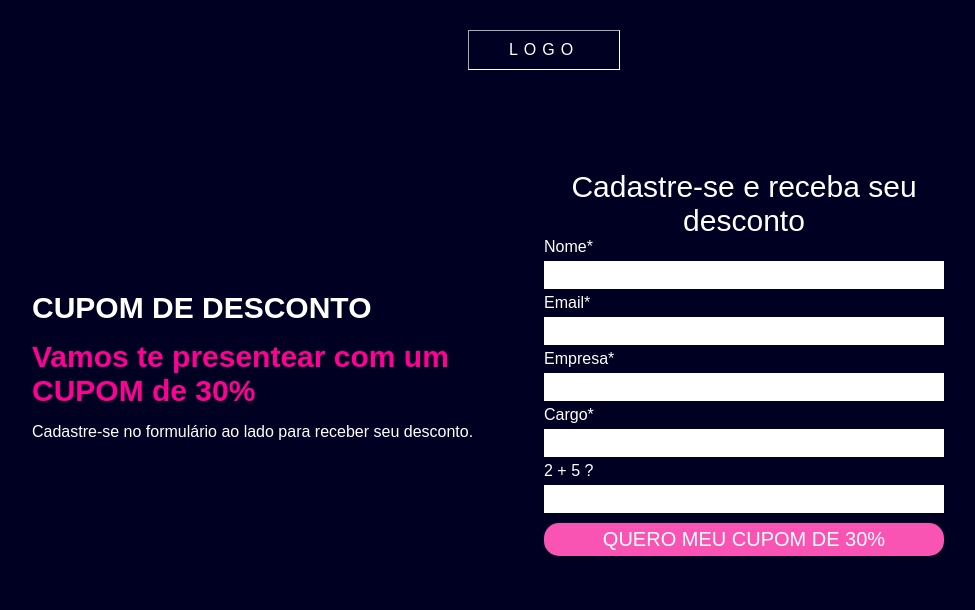
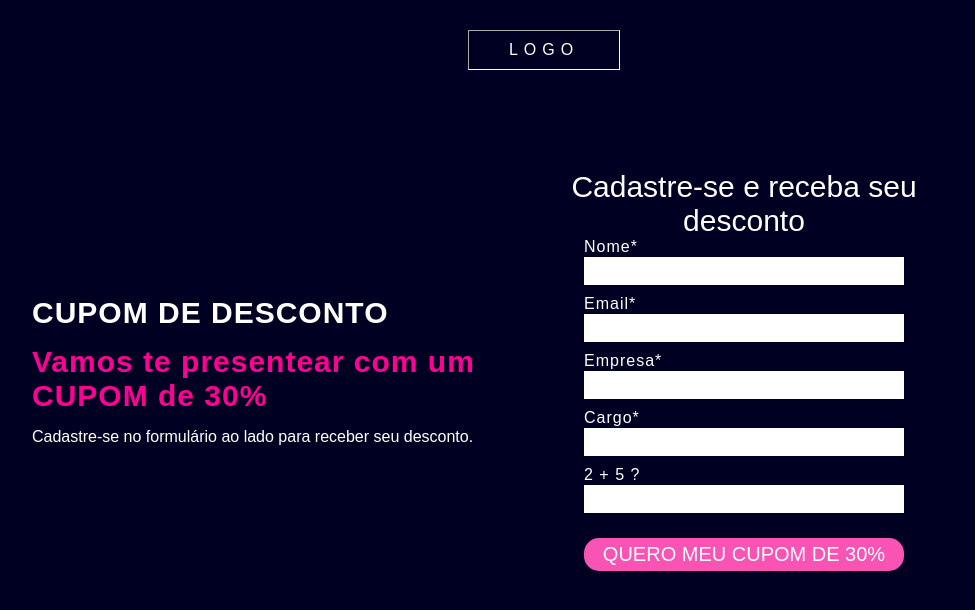
Before and after one commit to gabriel8programmer/formulario-vendas, a plain HTML site: page index.html in a window 1280 px wide. Shown: the whole page, without its empty margins (96-1071 px from the left). Drawn offline with Linux system fonts and the light colour scheme.

Commit message:
finish style of the website

```diff
--- a/assets/scss/main.scss
+++ b/assets/scss/main.scss
@@ -27,6 +27,7 @@ main {
         h2,
         p {
           font-weight: bold;
+          letter-spacing: 1px;
         }
 
         h1,
@@ -65,12 +66,22 @@ main {
 
         //fieldset
         fieldset {
+          margin: 0 auto;
           display: flex;
           flex-direction: column;
+          width: 80%;
+
+          label {
+            letter-spacing: 1px;
+          }
 
           input {
-            margin: 5px 0;
+            margin: 1px 0 10px;
             padding: 5px 0;
+          }
+
+          input.btn {
+            margin: 15px 0 0;
           }
         }
 
```
Also changed, not shown: assets/css/style.min.css, 1 other file.
